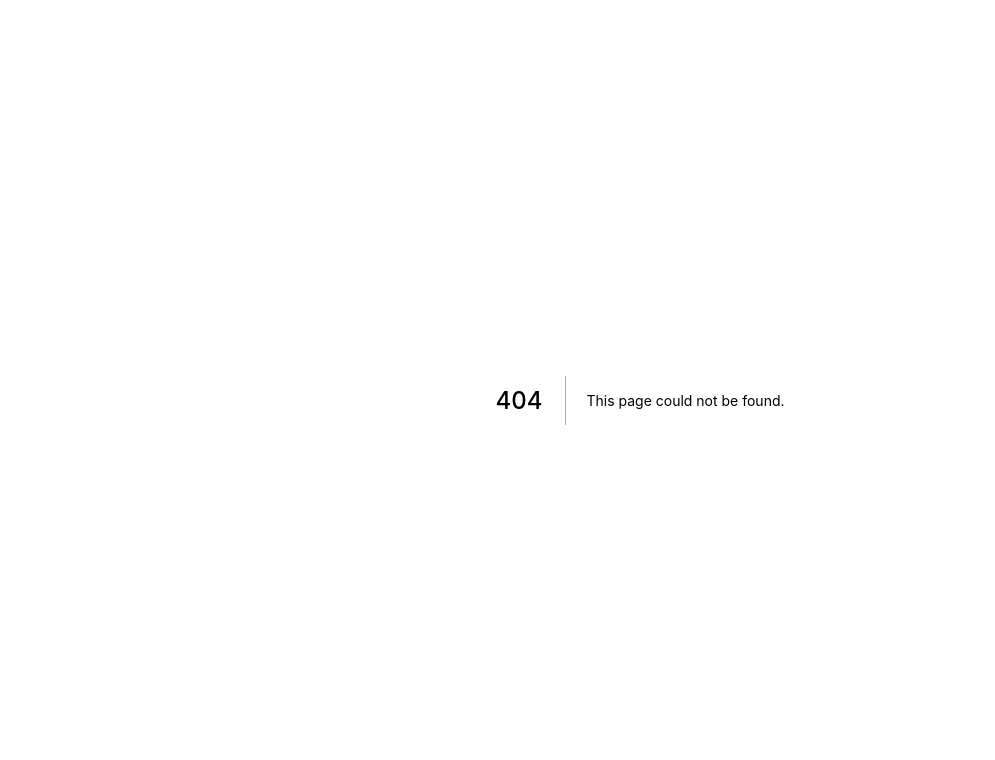
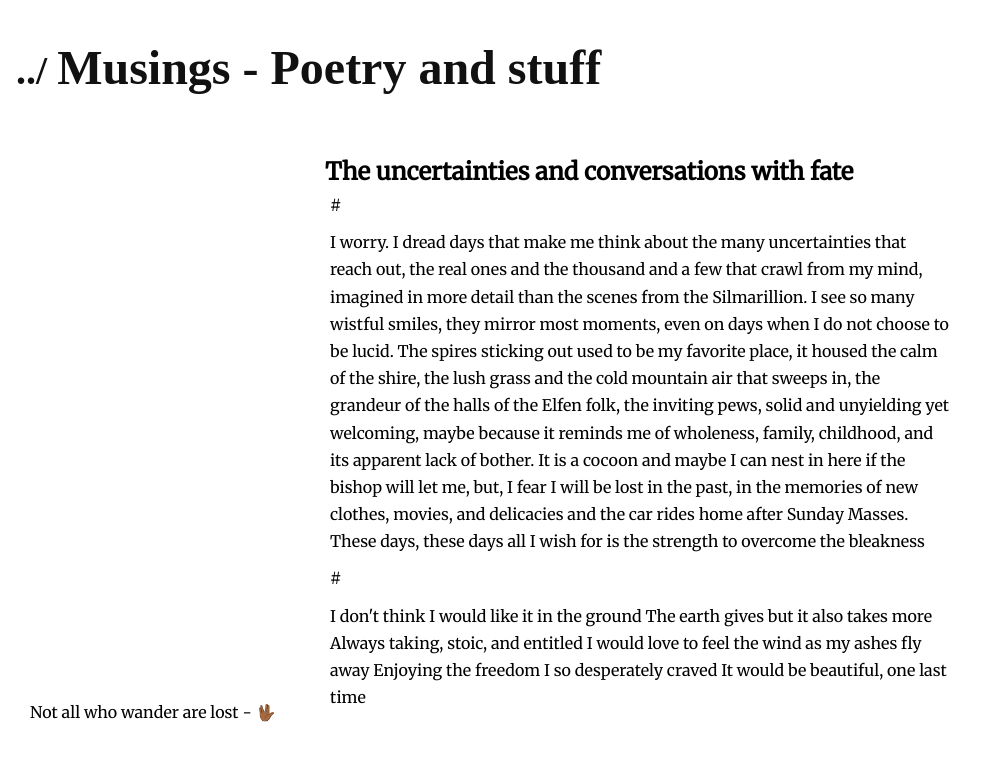
Before and after one commit to albert-tarkaa/taving, a Next.js app: page /musings in a window 1280 px wide. Before the commit this address had no page. Shown: the top 760 px of the page, without its empty margins (0-995 px from the left). Built offline with nearby package versions, Linux system fonts and the light colour scheme; a web font is replaced by a local one.

Commit message:
added musings page

```diff
--- a/pages/index.js
+++ b/pages/index.js
@@ -3,7 +3,7 @@ import { Meta } from '../components/Meta';
 import styles from '../styles/Index.module.css';
 import Footer from '../components/Footer';
 
-export default function Home({ title, about, blog, portfolio })
+export default function Home({ title, about, blog, portfolio,musings })
 {
   const home='home'
   return (
@@ -17,6 +17,7 @@ export default function Home({ title, about, blog, portfolio })
           <NavLink href='/about' active={about}>About</NavLink>
           <NavLink href='/portfolio' active={portfolio}>Portfolio</NavLink>
           <NavLink href='/blog' active={blog}>Blog</NavLink>
+          <NavLink href='/musings' active={musings}>Musings - Poetry and stuff</NavLink>
         </ul>
       </nav>
       <div className={styles.footer}>
--- /dev/null
+++ b/pages/musings.js
@@ -0,0 +1,39 @@
+import Footer from '../components/Footer';
+import Header from '../components/Header';
+import styles from '../styles/Musings.module.css';
+
+const Musings = () =>
+{
+    return (
+        <>
+            <Header title='Musings - Poetry and stuff' musings='musings' />
+
+            <div className='container'>
+                <main className={styles.main}>
+                    <h2>The uncertainties and conversations with fate</h2>
+                    <p>#</p>
+                    <p>
+
+                        I worry. I dread days that make me think about the many uncertainties that reach out, the real ones and the thousand and a few that crawl from my mind, imagined in more detail than the scenes from the Silmarillion.
+
+                        I see so many wistful smiles, they mirror most moments, even on days when I do not choose to be lucid. The spires sticking out used to be my favorite place, it housed the calm of the shire, the lush grass and the cold mountain air that sweeps in, the grandeur of the halls of the Elfen folk, the inviting pews, solid and unyielding yet welcoming, maybe because it reminds me of wholeness, family, childhood, and its apparent lack of bother. It is a cocoon and maybe I can nest in here if the bishop will let me, but, I fear I will be lost in the past, in the memories of new clothes, movies, and delicacies and the car rides home after Sunday Masses.
+
+                        These days, these days all I wish for is the strength to overcome the bleakness
+                    </p>
+                    <p>#</p>
+                    <p>
+                        I don't think I would like it in the ground
+                        The earth gives but it also takes more
+                        Always taking, stoic, and entitled
+                        I would love to feel the wind as my ashes fly away
+                        Enjoying the freedom I so desperately craved
+                        It would be beautiful, one last time
+</p>
+                </main>
+            </div>
+            <Footer />
+        </>
+    );
+};
+
+export default Musings;
--- /dev/null
+++ b/styles/Musings.module.css
@@ -0,0 +1,9 @@
+.main {
+  padding: 0 300px;
+}
+
+@media (max-width: 900px) {
+   .main {
+  padding: 0 30px;
+}
+}
--- a/styles/globals.css
+++ b/styles/globals.css
@@ -4,7 +4,6 @@
   box-sizing: border-box;
   padding: 0;
   margin: 0;
-  font-size: 16px;
 }
 
 body {
@@ -12,7 +11,7 @@ body {
   /* width: 1100px; */
   margin: 0 auto;
   color: black;
-  font-weight: bold;
+  /* font-weight: bold; */
 }
 
 .container {
@@ -31,11 +30,11 @@ a {
 }
 
 h2 {
-  font-size: 3rem;
+  /* font-size: 3rem; */
 }
 
 main, h3 {
-  font-size: 2rem;
+  /* font-size: 1rem; */
   margin: 5px;
   -webkit-animation: scale-up-left .7s cubic-bezier(0.390, 0.575, 0.565, 1.000) both;
   animation: scale-up-left .7s cubic-bezier(0.390, 0.575, 0.565, 1.000) both;
```
